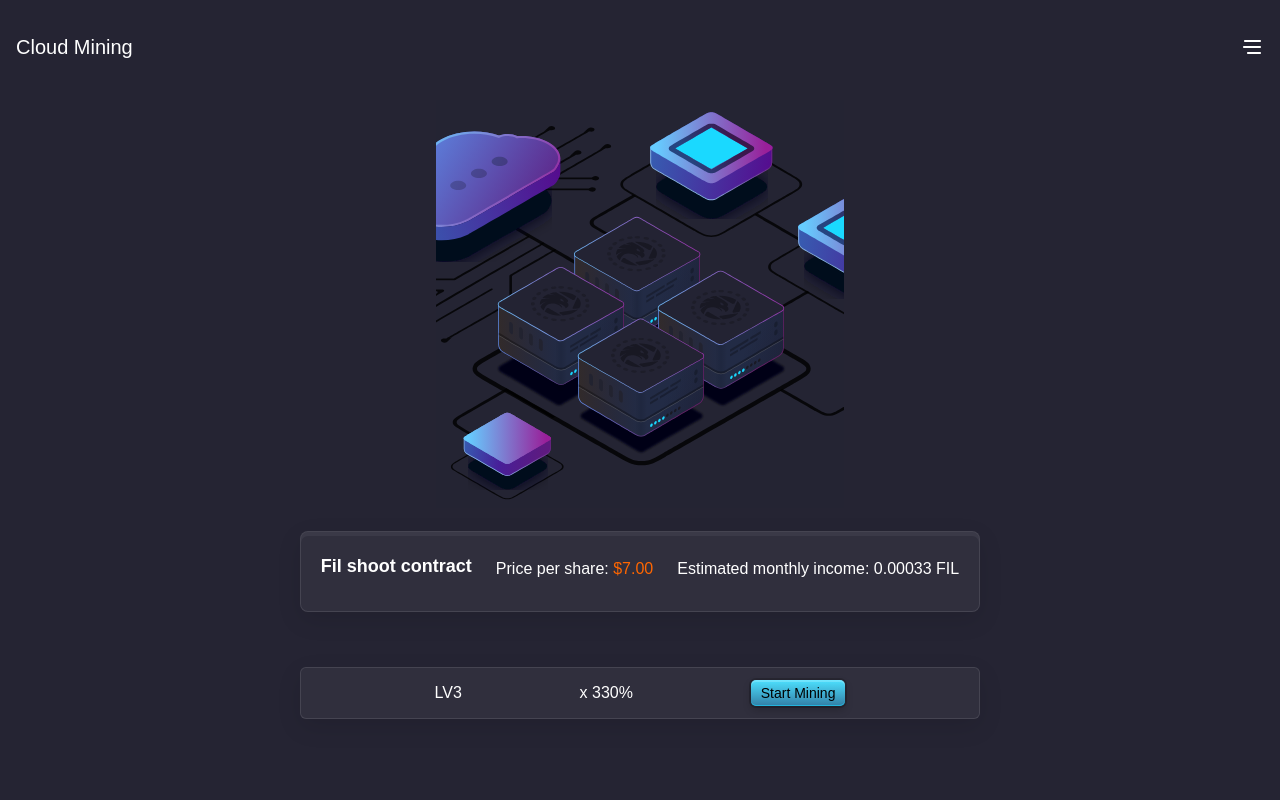
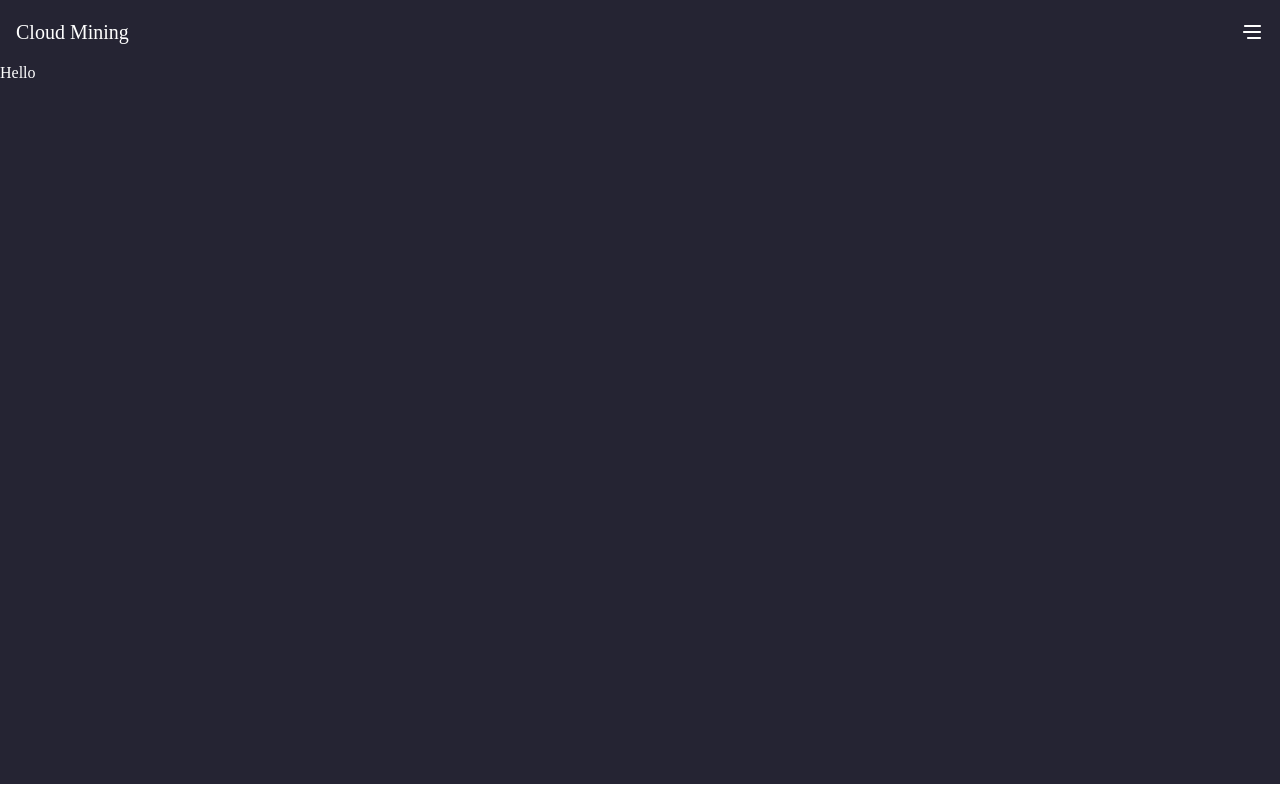
Before and after one commit to ayushsuryan/CloudMine-Frontend-2.0, a React (Vite) app: page /Home in a window 1280 px wide. Built offline with nearby package versions, Linux system fonts and the light colour scheme.

Commit message:
Threshold 1.1

```diff
--- a/src/App.css
+++ b/src/App.css
@@ -0,0 +1,18 @@
+/* src/App.css */
+.app-container {
+    display: flex;
+    flex-direction: column;
+    height: 100vh; /* Ensure the app takes the full height of the viewport */
+}
+
+.nav {
+    height: 8vh; /* Nav takes 10% of the viewport height */
+    color: white; /* Optional: Change text color */
+}
+
+.routes {
+    height: 90vh; /* Routes take 90% of the viewport height */
+    overflow-y: auto; /* Add scroll if content overflows */
+    background-color: #252433; /* Optional: Background color for routes */
+    color: white; /* Optional: Change text color */
+}
--- a/src/App.jsx
+++ b/src/App.jsx
@@ -1,11 +1,44 @@
-import "./App.css";
-import Mining from "./components/Mining";
-function App() {
+// src/App.jsx
+import React, { useState } from "react";
+import { BrowserRouter as Router, Route, Routes } from "react-router-dom";
+import Home from "./components/Home"; // Import Home page
+import Mining from "./components/Mining"; // Import Mining page
+import Modal from "./components/Modal"; // Import Modal component
+import Nav from "./components/Nav"; // Import Nav component
+import "./App.css"; // Import global styles
+
+const App = () => {
+  const [isModalOpen, setIsModalOpen] = useState(false); // State for modal
+  const [isModalActive, setIsModalActive] = useState(false); // Track if the modal is active
+
+  const openModal = () => {
+    setIsModalOpen(true);
+    setIsModalActive(true);
+  };
+
+  const closeModal = () => {
+    setIsModalOpen(false);
+    setIsModalActive(false);
+  };
+
   return (
-    <div>
-      <Mining></Mining>
-    </div>
+    <Router>
+      <div className="app-container">
+        {" "}
+        {/* Wrap in a container */}
+        <Nav onOpen={openModal} isModal={isModalActive} />
+        <div className="routes">
+          {" "}
+          {/* Add class for routes */}
+          <Routes>
+            <Route path="/Home" element={<Home />} />
+            <Route path="/mining" element={<Mining />} />
+          </Routes>
+        </div>
+      </div>
+      <Modal isOpen={isModalOpen} onClose={closeModal} />
+    </Router>
   );
-}
+};
 
 export default App;
--- /dev/null
+++ b/src/components/Home.jsx
@@ -0,0 +1,7 @@
+import React from "react";
+
+const Home = () => {
+  return <div>Hello</div>;
+};
+
+export default Home;
--- a/src/components/Mining.css
+++ b/src/components/Mining.css
@@ -4,15 +4,15 @@
     align-items: center;
     justify-content: space-between;
     height: 100vh;
-    padding: 25px 0px;
 }
 
 .bottomContainer {
     display: flex;
     flex-direction: column;
-    justify-content: space-evenly;
-    height: 300px;
+    justify-content: end;
+    height: 90vh;
     margin: 0px 25px;
+    padding-bottom: 70px;
 }
 
 .tab-menu {
@@ -86,6 +86,7 @@
     justify-content: space-evenly;
     align-items: center;
     padding: 12px 16px;
+    margin-top: 25px;
 }
 
 .level span {
--- a/src/components/Mining.jsx
+++ b/src/components/Mining.jsx
@@ -4,15 +4,11 @@ import "./Mining.css";
 import shadowImage from "../assets/shadow.svg";
 import animationData from "../assets/animation.json";
 import Lottie from "lottie-react";
-import Nav from "../components/Nav"; // Import the Nav component
-import Modal from "../components/Modal"; // Import the Modal component
 
 const Mining = () => {
   const [isAnimated, setIsAnimated] = useState(false);
   const [segment, setSegment] = useState([0, 180]); // Initial segment for the first 6 seconds
   const [isMining, setIsMining] = useState(false); // Track mining state
-  const [isModalOpen, setIsModalOpen] = useState(false); // State for modal
-
   const handleReconnect = () => {
     if (isMining) {
       // Stop mining
@@ -24,14 +20,6 @@ const Mining = () => {
       setIsMining(true);
       setIsAnimated(true);
     }
-  };
-
-  const openModal = () => {
-    setIsModalOpen(true); // Open modal
-  };
-
-  const closeModal = () => {
-    setIsModalOpen(false); // Close modal
   };
 
   // Switch to the looping segment after the initial segment completes
@@ -67,7 +55,7 @@ const Mining = () => {
             position: "absolute",
             width: "100%",
             height: "408px",
-            top: "100px",
+            top: "50px",
             left: "50%",
             transform: "translateX(-50%)",
           }}
@@ -80,13 +68,13 @@ const Mining = () => {
             position: "absolute",
             width: "100%",
             height: "408px",
-            top: "100px",
+            top: "50px",
             left: "50%",
             transform: "translateX(-50%)",
           }}
         />
       )}
-      <Nav onOpen={openModal} /> {/* Pass openModal to Nav */}
+
       <div className="bottomContainer">
         <div className="contract">
           <h2>Fil shoot contract</h2>
@@ -113,7 +101,6 @@ const Mining = () => {
         </div>
       </div>
       {/* Modal component with isOpen state */}
-      <Modal isOpen={isModalOpen} onClose={closeModal} />
     </div>
   );
 };
--- a/src/components/Modal.css
+++ b/src/components/Modal.css
@@ -16,7 +16,6 @@
     background: #252433; /* Set background color */
     width: 100%; /* Set width to 100% */
     height: 100%; /* Set height to 100% */
-    padding: 25px 0px;
     box-shadow: 0 2px 10px rgba(0, 0, 0, 0.3);
     display: flex;
     flex-direction: column; /* Arrange items vertically */
--- a/src/components/Modal.jsx
+++ b/src/components/Modal.jsx
@@ -1,19 +1,27 @@
 // src/components/Modal.jsx
 import React from "react";
+import { useNavigate } from "react-router-dom"; // Import useNavigate
 import Nav from "./Nav"; // Import the Nav component
 import "./Modal.css"; // Import modal styles
 
 const Modal = ({ isOpen, onClose }) => {
+  const navigate = useNavigate(); // Initialize useNavigate
+
   if (!isOpen) return null; // Don't render if not open
+
+  const handleNavigation = (path) => {
+    navigate(path); // Navigate to the specified path
+    onClose(); // Close the modal after navigation
+  };
 
   return (
     <div className="modalOverlay">
       <div className="modalContent">
         <Nav onClose={onClose} /> {/* Use the Nav component */}
         <ul>
-          <li>Home</li>
-          <li>Buy Rigs</li>
-          <li>Start Mining</li>
+          <li onClick={() => handleNavigation("/home")}>Home</li>
+          <li onClick={() => handleNavigation("/order")}>Buy Rigs</li>
+          <li onClick={() => handleNavigation("/mining")}>Start Mining</li>
           {/* Add more menu items as needed */}
         </ul>
       </div>
--- a/src/components/Nav.css
+++ b/src/components/Nav.css
@@ -6,4 +6,6 @@
     padding: 0px 16px;
     width: 100%;
     height: 44px;
+    color: white;
+    background-color: #252433;
 }
```
